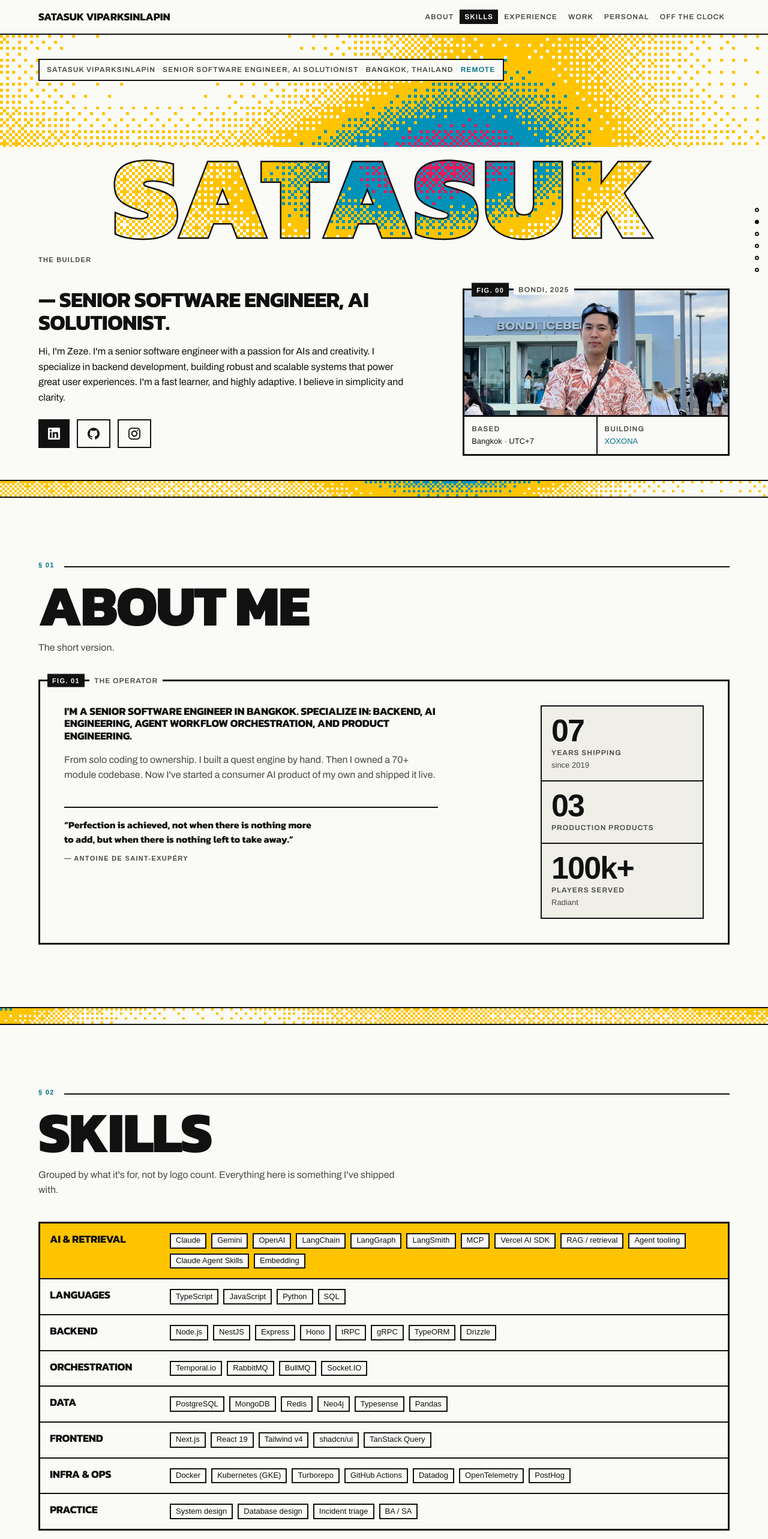
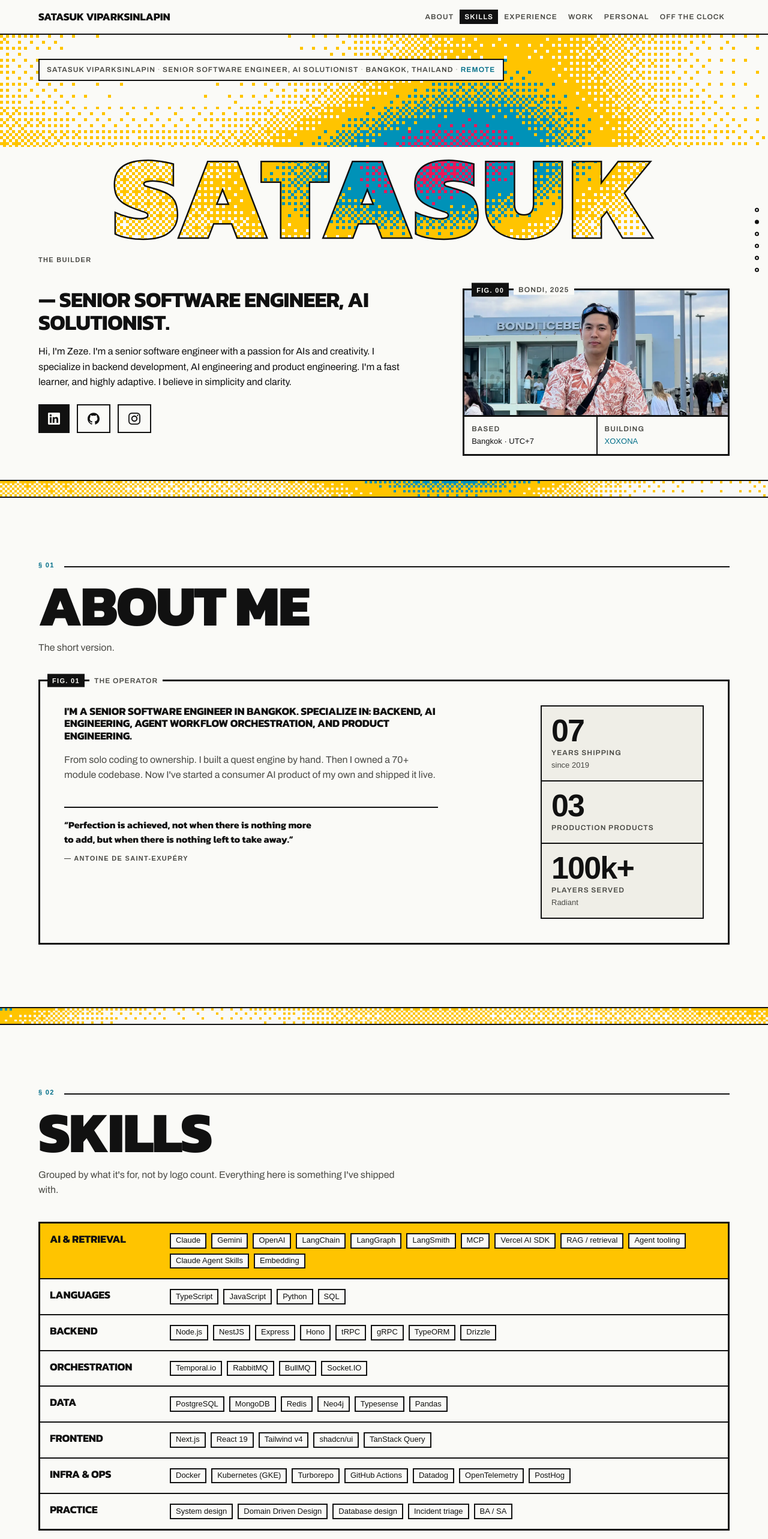
Before and after one commit to satasuk03/portfolio-v2, a Next.js app: page / in a window 1280 px wide. Shown: the top 2566 px of the page at 60% size. Built offline with nearby package versions, Linux system fonts and the light colour scheme; a web font is replaced by a local one.

Commit message:
update profile and skill

```diff
--- a/src/content/profile.ts
+++ b/src/content/profile.ts
@@ -53,7 +53,7 @@ export const hero = {
  */
 export const home = {
   standfirst:
-    "Hi, I'm Zeze. I'm a senior software engineer with a passion for AIs and creativity. I specialize in backend development, building robust and scalable systems that power great user experiences. I'm a fast learner, and highly adaptive. I believe in simplicity and clarity.",
+    "Hi, I'm Zeze. I'm a senior software engineer with a passion for AIs and creativity. I specialize in backend development, AI engineering and product engineering. I'm a fast learner, and highly adaptive. I believe in simplicity and clarity.",
 } as const;
 
 /**
--- a/src/content/skills.ts
+++ b/src/content/skills.ts
@@ -86,6 +86,6 @@ export const skillGroups: SkillGroup[] = [
   },
   {
     key: "Practice",
-    items: ["System design", "Database design", "Incident triage", "BA / SA"],
+    items: ["System design", "Domain Driven Design", "Database design", "Incident triage", "BA / SA"],
   },
 ];
```
